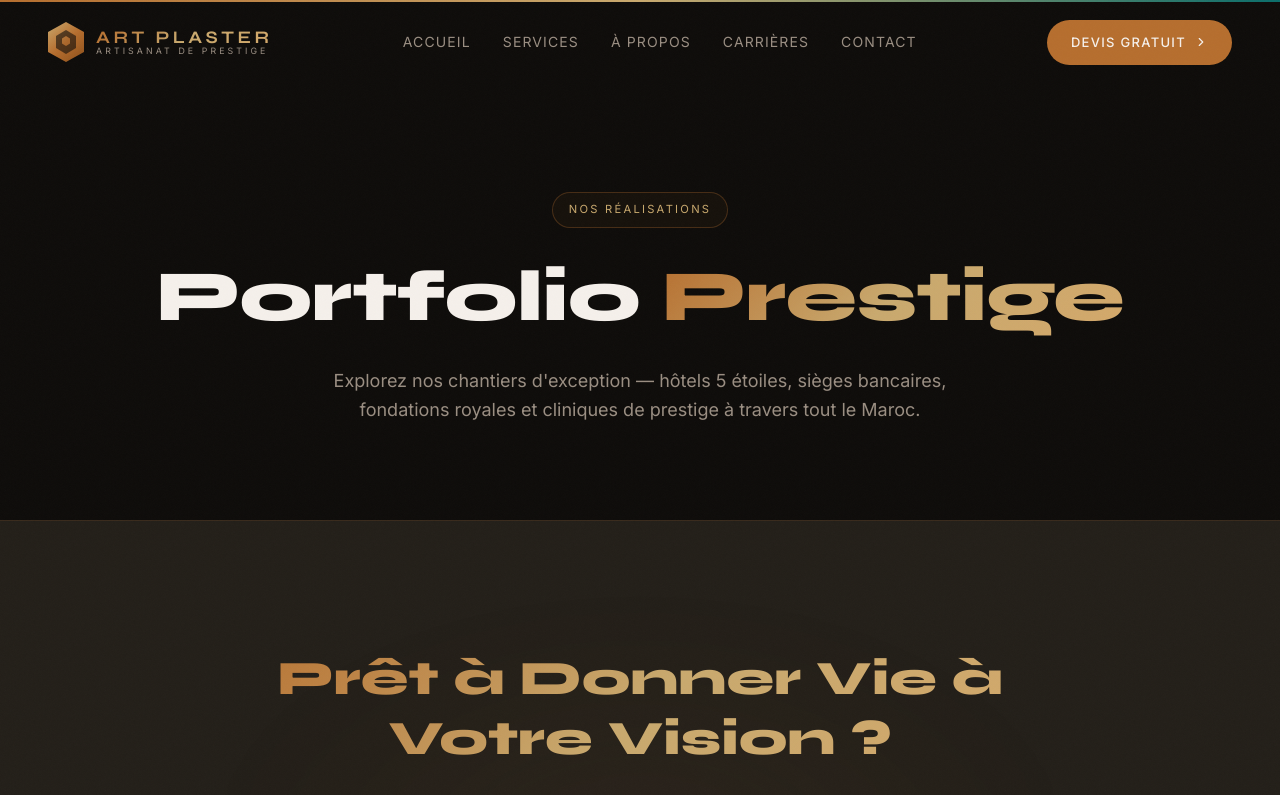
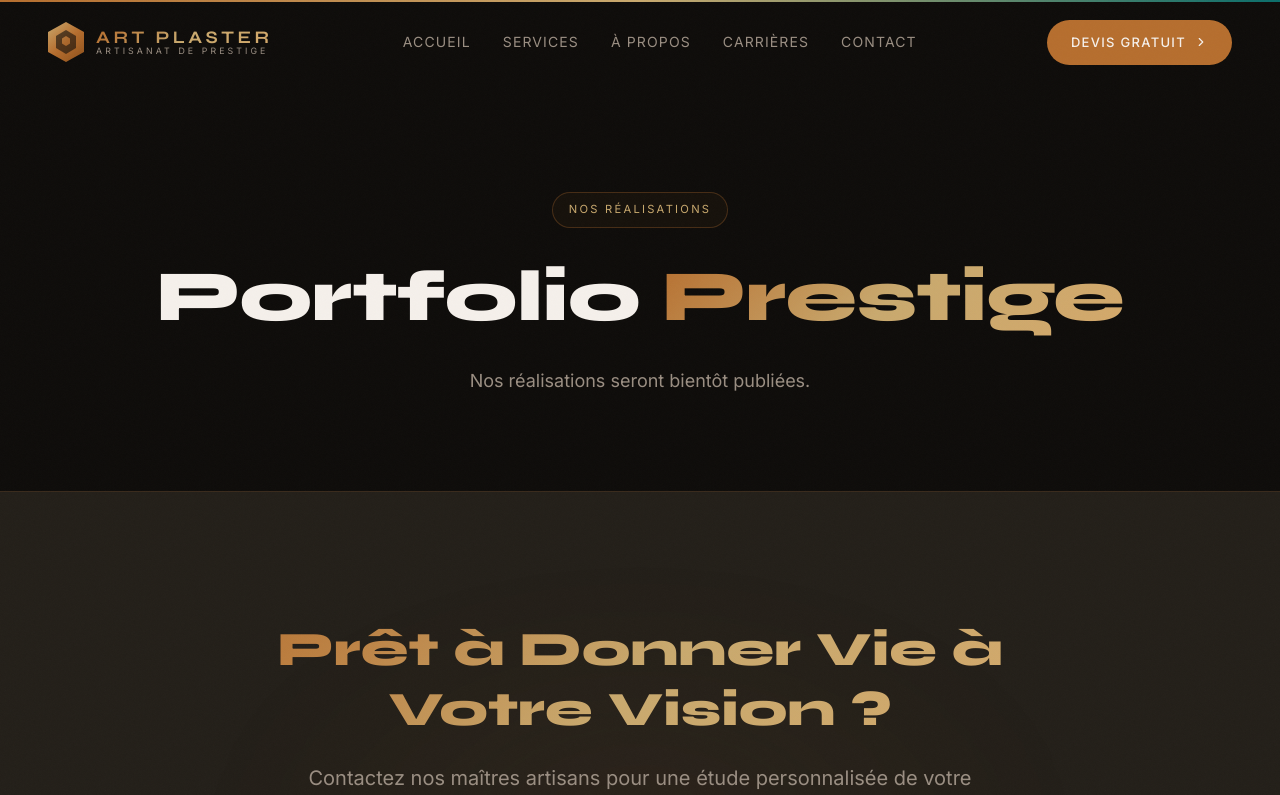
Before and after one commit to ibrahimoxx/ART-PLASTER, a Next.js app: page /portfolio in a window 1280 px wide. Shown: the top 795 px of the page. Built offline with nearby package versions, Linux system fonts and the light colour scheme.

Commit message:
feat: update portfolio description to reflect upcoming project releases

```diff
--- a/app/portfolio/page.tsx
+++ b/app/portfolio/page.tsx
@@ -36,9 +36,9 @@ export default function PortfolioPage() {
             <h1 className="font-heading font-extrabold text-display-xl text-text leading-tight mb-6">
               Portfolio <span className="text-gold-gradient">Prestige</span>
             </h1>
+            {/* HIDDEN original: "Explorez nos chantiers d'exception — hôtels 5 étoiles, sièges bancaires, fondations royales et cliniques de prestige à travers tout le Maroc." */}
             <p className="text-text-muted text-lg max-w-2xl mx-auto leading-relaxed">
-              Explorez nos chantiers d&apos;exception — hôtels 5 étoiles, sièges bancaires,
-              fondations royales et cliniques de prestige à travers tout le Maroc.
+              Nos réalisations seront bientôt publiées.
             </p>
           </motion.div>
         </div>
```
